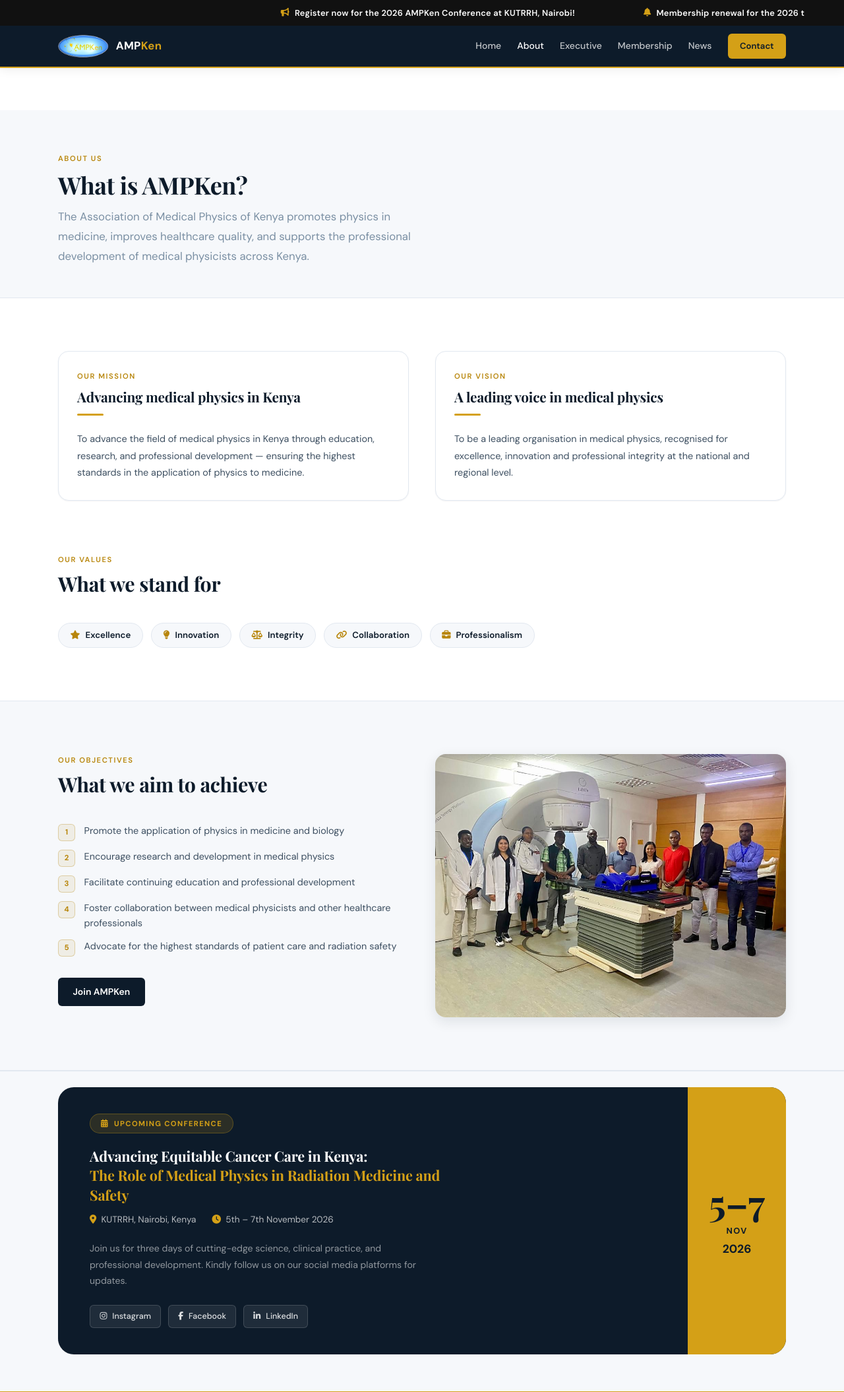
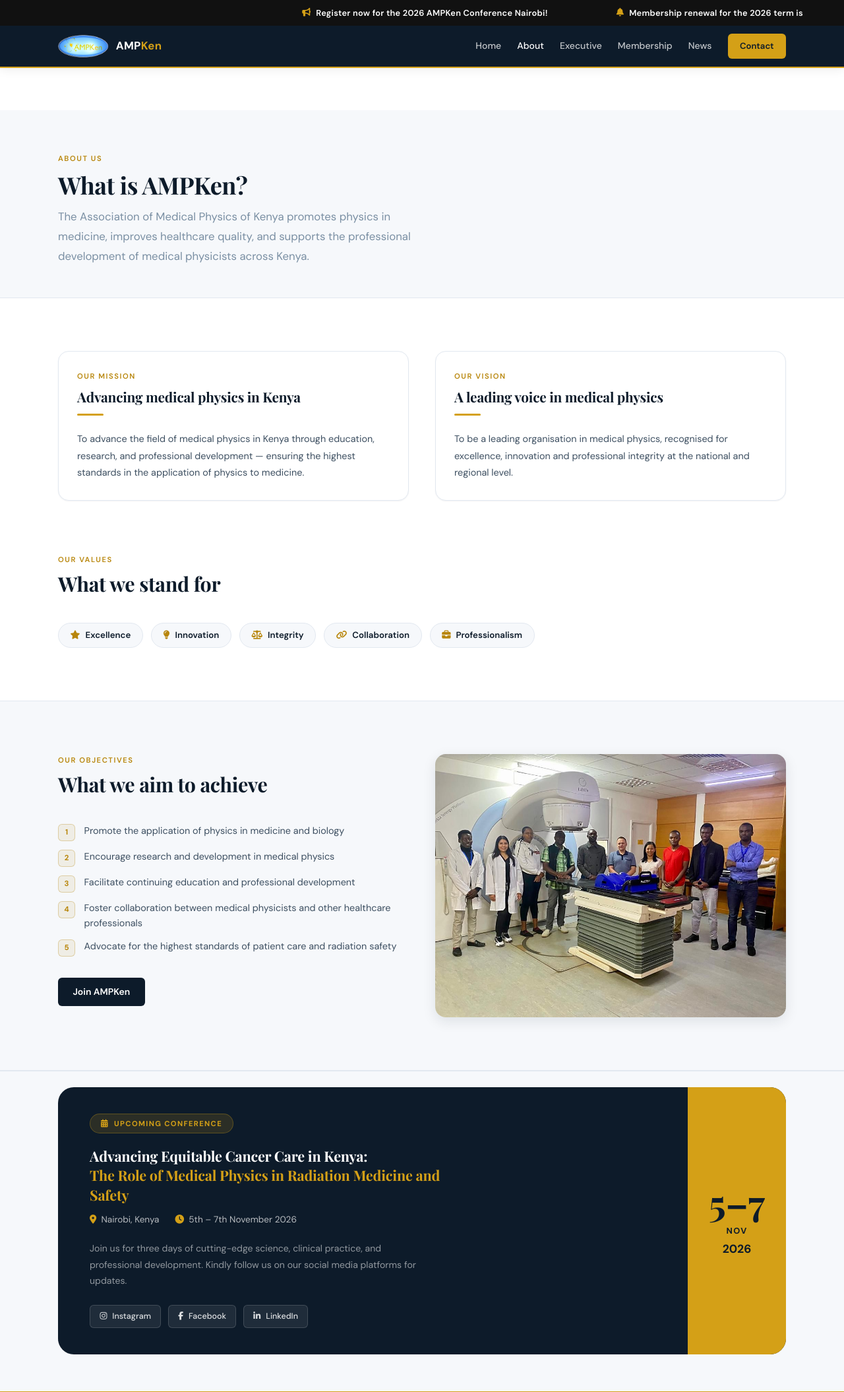
Before and after one commit to EllyKombo/ampke, a Flask app: page /about in a window 1280 px wide. Shown: the top 2110 px of the page at 66% size. Run offline with Flask 3, Linux system fonts and the light colour scheme.

Commit message:
Update base.html

```diff
--- a/templates/base.html
+++ b/templates/base.html
@@ -116,7 +116,7 @@
                 <div class="ticker-track">
                     <div class="ticker-item"><i class="fa-solid fa-bullhorn"
                             style="margin-right:.5rem;color:var(--gold-bright,#d4a017)"></i> Register now for the 2026
-                        AMPKen Conference at KUTRRH, Nairobi!</div>
+                        AMPKen Conference  Nairobi!</div>
                     <div class="ticker-item"><i class="fa-solid fa-bell"
                             style="margin-right:.5rem;color:var(--gold-bright,#d4a017)"></i> Membership renewal for the
                         2026 term is now open.</div>
@@ -126,7 +126,7 @@
                     <!-- Duplicated tracks to seamlessly support high resolution viewport loops -->
                     <div class="ticker-item"><i class="fa-solid fa-bullhorn"
                             style="margin-right:.5rem;color:var(--gold-bright,#d4a017)"></i> Register now for the 2026
-                        AMPKen Conference at KUTRRH, Nairobi!</div>
+                        AMPKen Conference  Nairobi!</div>
                     <div class="ticker-item"><i class="fa-solid fa-bell"
                             style="margin-right:.5rem;color:var(--gold-bright,#d4a017)"></i> Membership renewal for the
                         2026 term is now open.</div>
@@ -191,7 +191,7 @@
                         style="display:flex;flex-wrap:wrap;gap:1.5rem;margin:.75rem 0 1.25rem;font-size:.85rem;color:rgba(255,255,255,.7)">
                         <div style="display:flex;align-items:center;gap:.45rem">
                             <i class="fa-solid fa-location-dot" style="color:var(--gold-bright)"></i>
-                            <span>KUTRRH, Nairobi, Kenya</span>
+                            <span> Nairobi, Kenya</span>
                         </div>
                         <div style="display:flex;align-items:center;gap:.45rem">
                             <i class="fa-solid fa-clock" style="color:var(--gold-bright)"></i>
@@ -216,7 +216,7 @@
                             style="display:inline-flex;align-items:center;gap:.5rem;padding:.4rem .9rem;border-radius:var(--r-sm);background:rgba(255,255,255,.08);border:1px solid rgba(255,255,255,.15);color:rgba(255,255,255,.85);font-size:.78rem;font-weight:500;transition:all .2s">
                             <i class="fa-brands fa-facebook-f"></i> Facebook
                         </a>
-                        <a href="https://www.linkedin.com/groups/9211437" target="_blank" rel="noopener"
+                        <a href="https://www.linkedin.com/company/medicalphysicske/?viewAsMember=true" target="_blank" rel="noopener"
                             style="display:inline-flex;align-items:center;gap:.5rem;padding:.4rem .9rem;border-radius:var(--r-sm);background:rgba(255,255,255,.08);border:1px solid rgba(255,255,255,.15);color:rgba(255,255,255,.85);font-size:.78rem;font-weight:500;transition:all .2s">
                             <i class="fa-brands fa-linkedin-in"></i> LinkedIn
                         </a>
@@ -258,7 +258,7 @@
                         <a href="https://www.instagram.com/medicalphysicske?igsh=Z3Uybng3a2wwNG00" target="_blank"
                             rel="noopener" class="social-btn" aria-label="Instagram"><i
                                 class="fa-brands fa-instagram"></i></a>
-                        <a href="https://www.linkedin.com/groups/9211437" target="_blank" rel="noopener"
+                        <a href="https://www.linkedin.com/company/medicalphysicske/?viewAsMember=true" target="_blank" rel="noopener"
                             class="social-btn" aria-label="LinkedIn"><i class="fa-brands fa-linkedin-in"></i></a>
                     </div>
                 </div>
```
